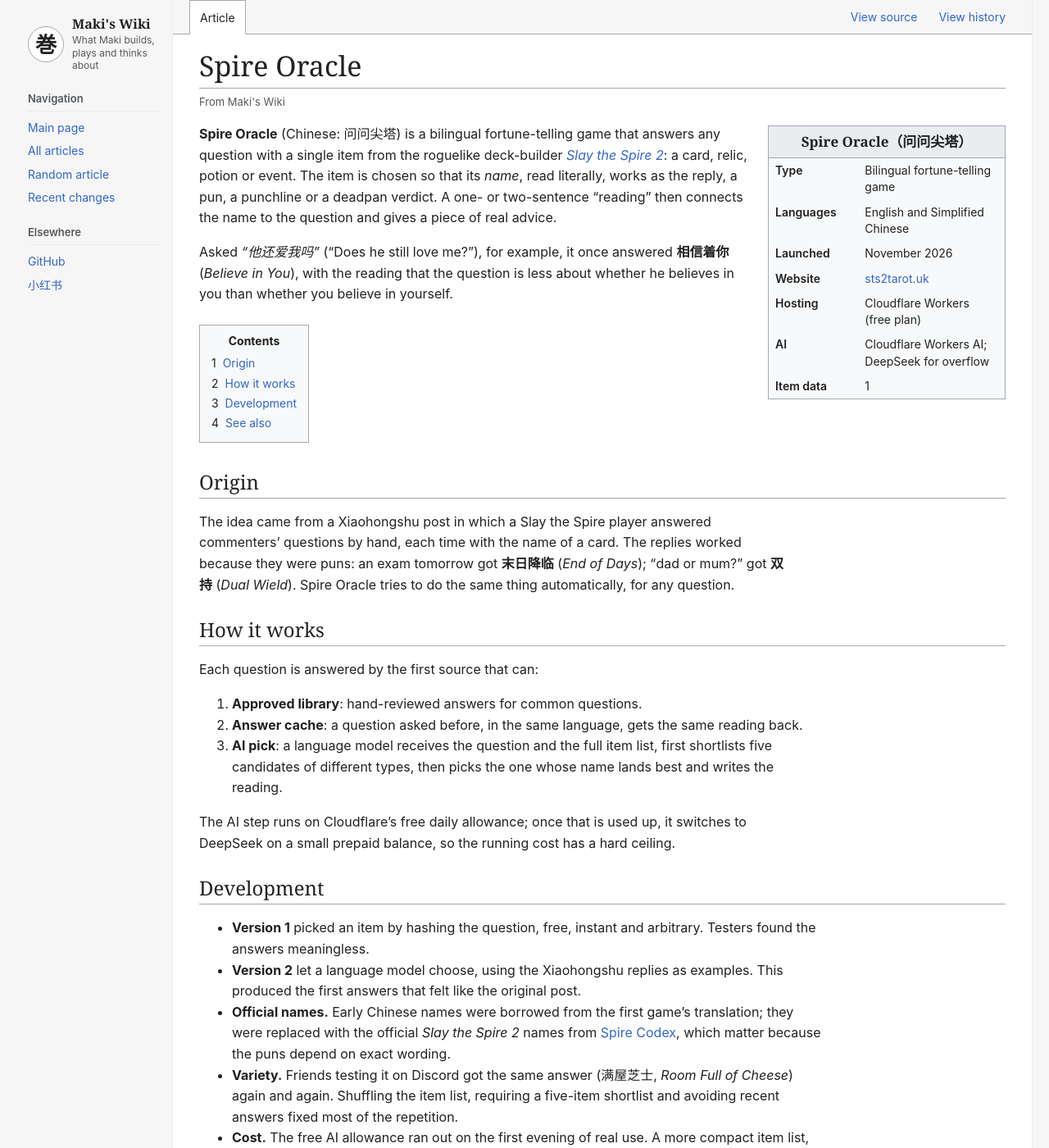
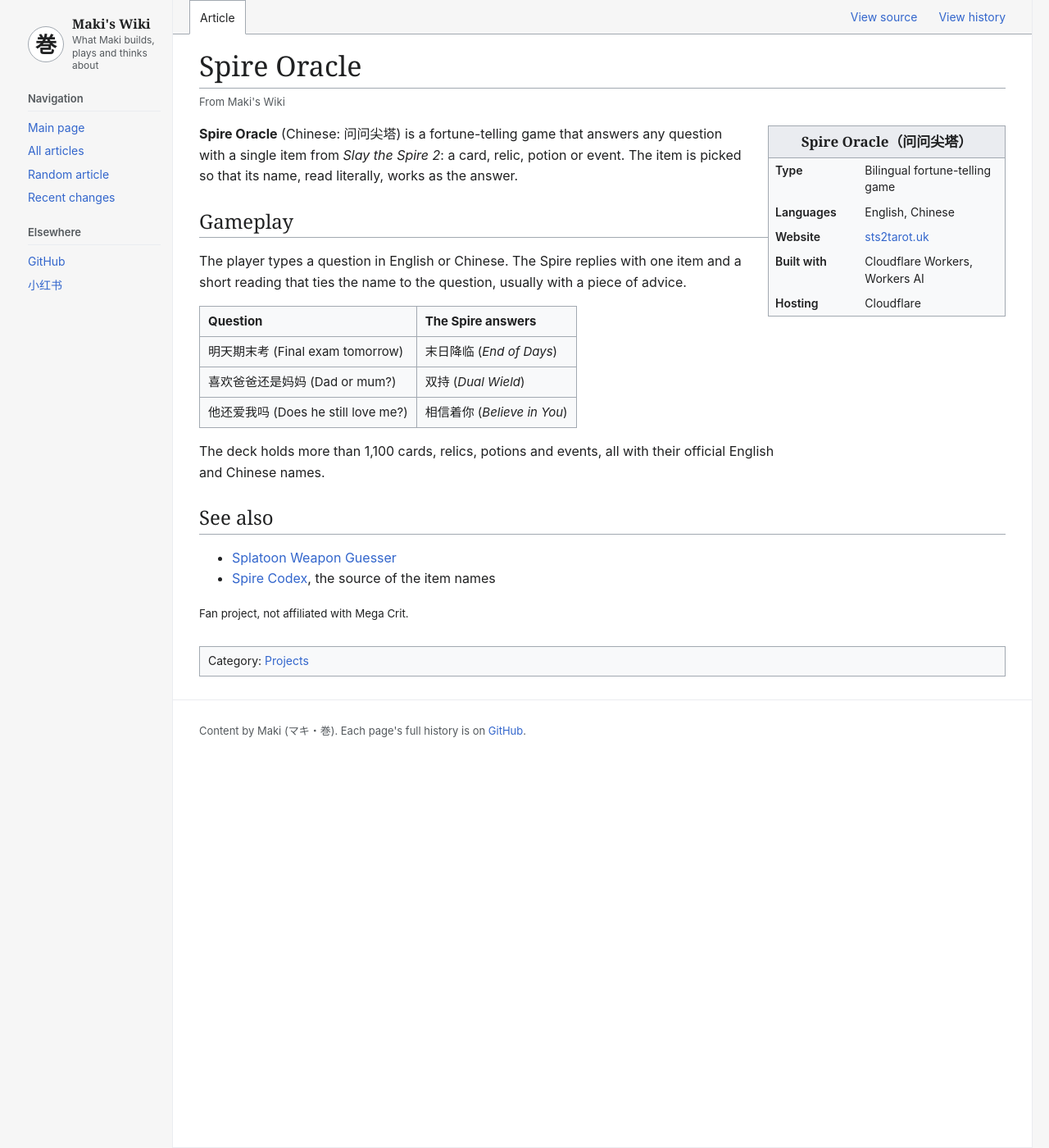
Before and after one commit to a2zchocolate/a2zchocolate.github.io, a Jekyll site: the page built from wiki/spire-oracle.md, in a window 1280 px wide and 1400 px high. Shown: the whole window at 82% size. Built offline with Jekyll 4.4.1, drawn with Linux system fonts in a browser that asks for light colours; some of the changed text lies outside the part shown.

Commit message:
Simplify Spire Oracle article to match Splatoon page
Co-Authored-By: Claude Opus 5.5 <noreply@anthropic.com>
Claude-Session: https://claude.ai/code/session_01W4qLLEhpMwSAhAtsQKtp4w

```diff
--- a/wiki/spire-oracle.md
+++ b/wiki/spire-oracle.md
@@ -5,38 +5,26 @@ summary: Ask anything, answered with a Slay the Spire 2 card, relic, potion or e
 infobox_title: Spire Oracle（问问尖塔）
 infobox:
   - [Type, Bilingual fortune-telling game]
-  - [Languages, English and Simplified Chinese]
-  - [Launched, November 2026]
+  - [Languages, "English, Chinese"]
   - [Website, "[sts2tarot.uk](https://sts2tarot.uk)"]
-  - [Hosting, Cloudflare Workers (free plan)]
-  - [AI, Cloudflare Workers AI; DeepSeek for overflow]
-  - [Item data, 1,155 official names via Spire Codex]
+  - [Built with, "Cloudflare Workers, Workers AI"]
+  - [Hosting, Cloudflare]
 ---
-**Spire Oracle** (Chinese: 问问尖塔) is a bilingual fortune-telling game that answers any question with a single item from the roguelike deck-builder *[Slay the Spire 2](https://store.steampowered.com/app/2868840/)*: a card, relic, potion or event. The item is chosen so that its *name*, read literally, works as the reply, a pun, a punchline or a deadpan verdict. A one- or two-sentence "reading" then connects the name to the question and gives a piece of real advice.
+**Spire Oracle** (Chinese: 问问尖塔) is a fortune-telling game that answers any question with a single item from *Slay the Spire 2*: a card, relic, potion or event. The item is picked so that its name, read literally, works as the answer.
 
-Asked *"他还爱我吗"* ("Does he still love me?"), for example, it once answered **相信着你** (*Believe in You*), with the reading that the question is less about whether he believes in you than whether you believe in yourself.
+## Gameplay
+The player types a question in English or Chinese. The Spire replies with one item and a short reading that ties the name to the question, usually with a piece of advice.
 
-## Origin
-The idea came from a Xiaohongshu post in which a Slay the Spire player answered commenters' questions by hand, each time with the name of a card. The replies worked because they were puns: an exam tomorrow got **末日降临** (*End of Days*); "dad or mum?" got **双持** (*Dual Wield*). Spire Oracle tries to do the same thing automatically, for any question.
+| Question | The Spire answers |
+|---|---|
+| 明天期末考 (Final exam tomorrow) | 末日降临 (*End of Days*) |
+| 喜欢爸爸还是妈妈 (Dad or mum?) | 双持 (*Dual Wield*) |
+| 他还爱我吗 (Does he still love me?) | 相信着你 (*Believe in You*) |
 
-## How it works
-Each question is answered by the first source that can:
-
-1. **Approved library**: hand-reviewed answers for common questions.
-2. **Answer cache**: a question asked before, in the same language, gets the same reading back.
-3. **AI pick**: a language model receives the question and the full item list, first shortlists five candidates of different types, then picks the one whose name lands best and writes the reading.
-
-The AI step runs on Cloudflare's free daily allowance; once that is used up, it switches to DeepSeek on a small prepaid balance, so the running cost has a hard ceiling.
-
-## Development
-- **Version 1** picked an item by hashing the question, free, instant and arbitrary. Testers found the answers meaningless.
-- **Version 2** let a language model choose, using the Xiaohongshu replies as examples. This produced the first answers that felt like the original post.
-- **Official names.** Early Chinese names were borrowed from the first game's translation; they were replaced with the official *Slay the Spire 2* names from [Spire Codex](https://spire-codex.com), which matter because the puns depend on exact wording.
-- **Variety.** Friends testing it on Discord got the same answer (满屋芝士, *Room Full of Cheese*) again and again. Shuffling the item list, requiring a five-item shortlist and avoiding recent answers fixed most of the repetition.
-- **Cost.** The free AI allowance ran out on the first evening of real use. A more compact item list, an answer cache and a prepaid fallback brought the cost per question to a fraction of a cent.
+The deck holds more than 1,100 cards, relics, potions and events, all with their official English and Chinese names.
 
 ## See also
-- [Splatoon Weapon Guesser](/wiki/splatoon-weapon-guesser/), an earlier fan game
-- [Spire Codex](https://spire-codex.com), the community database the item names come from
+- [Splatoon Weapon Guesser](/wiki/splatoon-weapon-guesser/)
+- [Spire Codex](https://spire-codex.com), the source of the item names
 
-<small>Fan project, not affiliated with Mega Crit. Slay the Spire and all item names belong to Mega Crit.</small>
+<small>Fan project, not affiliated with Mega Crit.</small>
```
